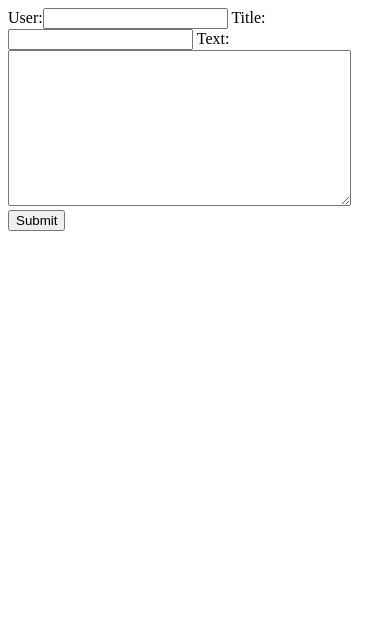
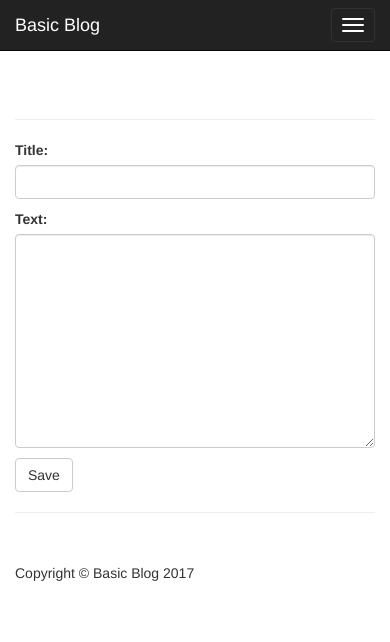
Before and after one commit to HellWithin/python, a Django app: page /5/edit/ in a window 390 px wide. Shown: the top 642 px of the page. Run offline with Django 3.2, Linux system fonts and the light colour scheme; parts of the project's set-up code (start-up, migrations or seed data) failed here and were passed over; some libraries are stand-ins or nearby versions.

Commit message:
Edit changes

```diff
--- a/blog/forms.py
+++ b/blog/forms.py
@@ -2,7 +2,21 @@ from django import forms
 from blog.models import Article
 
 # Create the form class.
-class ArticleForm(forms.ModelForm):
+class ArticleView(forms.ModelForm):
     class Meta:
         model = Article
         fields = ['user', 'title', 'text']
+        widgets = {
+            'user': forms.TextInput(attrs={'class': 'form-control'}),
+            'title': forms.TextInput(attrs={'class': 'form-control'}),
+            'text': forms.Textarea(attrs={'class': 'form-control'})
+        }
+
+class ArticleEdit(forms.ModelForm):
+    class Meta:
+        model = Article
+        fields = ['title', 'text']
+        widgets = {
+            'title': forms.TextInput(attrs={'class': 'form-control'}),
+            'text': forms.Textarea(attrs={'class': 'form-control'})
+        }
--- /dev/null
+++ b/blog/templates/blog/base.html
@@ -0,0 +1,59 @@
+<!DOCTYPE html>
+<html lang="en">
+<head>
+    <meta charset="UTF-8">
+    <title>Title</title>
+    {% load bootstrap3 %}
+
+    {% bootstrap_css %}
+    {% bootstrap_javascript %}
+    {% load static %}
+    <link href="{% static 'blog/style.css' %}" rel="stylesheet">
+</head>
+<body>
+
+<nav class="navbar navbar-inverse navbar-fixed-top" role="navigation">
+    <div class="container">
+        <div class="navbar-header">
+            <button type="button" class="navbar-toggle" data-toggle="collapse"
+                    data-target="#bs-example-navbar-collapse-1">
+                <span class="sr-only">Toggle navigation</span>
+                <span class="icon-bar"></span>
+                <span class="icon-bar"></span>
+                <span class="icon-bar"></span>
+            </button>
+            <a class="navbar-brand" href="/">Basic Blog</a>
+        </div>
+        <div class="collapse navbar-collapse" id="bs-example-navbar-collapse-1">
+            <ul class="nav navbar-nav">
+                <li>
+                    <a href="/create/">Create article</a>
+                </li>
+            </ul>
+        </div>
+    </div>
+</nav>
+
+<div class="container">
+
+    <div class="row">
+        <div class="col-lg-12">
+            <h1 class="page-header">{% block page_title %}{% endblock %}</h1>
+        </div>
+    </div>
+
+    {% block content %}{% endblock %}
+
+    <hr>
+
+    <footer>
+        <div class="row">
+            <div class="col-lg-12">
+                <p>Copyright &copy; Basic Blog 2017</p>
+            </div>
+        </div>
+    </footer>
+
+</div>
+</body>
+</html>
--- a/blog/templates/blog/edit.html
+++ b/blog/templates/blog/edit.html
@@ -1,14 +1,11 @@
-<!DOCTYPE html>
-<html lang="en">
-<head>
-    <meta charset="UTF-8">
-    <title>Title</title>
-</head>
-<body>
-    <form action="" method="post">
-    {% csrf_token %}
-    {{ form }}
-    <input type="submit" value="Submit" />
-    </form>
-</body>
-</html>
+{% extends "blog/base.html" %}
+
+{% load bootstrap3 %}
+
+{% block content %}
+<form action="" method="post">
+{% csrf_token %}
+{{ form.as_p }}
+{% bootstrap_button "Save" button_type="submit" button_class="btn btn-default" %}
+</form>
+{% endblock %}
--- a/blog/views.py
+++ b/blog/views.py
@@ -5,23 +5,37 @@ from __future__ import unicode_literals
 from django.shortcuts import render, get_object_or_404
 from django.http import HttpResponseRedirect
 from django.urls import reverse_lazy
+from django.forms import ModelForm, Textarea
+from django.core.paginator import Paginator, EmptyPage, PageNotAnInteger
 
 from models import Article
-from forms import ArticleForm
-
+from forms import ArticleView, ArticleEdit
 
 def index(request):
-    latest_articles_list = Article.objects.order_by('-pub_date')[:5]
-    context = {'latest_articles_list': latest_articles_list}
-    return render(request, 'blog/index.html', context)
+    articles_list = Article.objects.order_by('-pub_date')
+    paginator = Paginator(articles_list, 2)
 
+    page = request.GET.get('page')
+
+    try:
+        articles = paginator.page(page)
+    except PageNotAnInteger:
+        # If page is not an integer, deliver first page.
+        articles = paginator.page(1)
+    except EmptyPage:
+        # If page is out of range (e.g. 9999), deliver last page of results.
+        articles = paginator.page(paginator.num_pages)
+
+    return render(request, 'blog/index.html', {'articles': articles})
 
 def article_edit(request, article_id=None):
     article = None
     if article_id:
         article = get_object_or_404(Article, pk=article_id)
+        form = ArticleEdit(request.POST or None, instance=article)
+    else:
+        form = ArticleView(request.POST or None, instance=article)
 
-    form = ArticleForm(request.POST or None, instance=article)
     if form.is_valid():
         form.save()
         return HttpResponseRedirect(reverse_lazy('index'))
--- a/requirements.txt
+++ b/requirements.txt
@@ -1 +1,2 @@
 Django==1.11
+django-bootstrap3
--- /dev/null
+++ b/static/blog/style.css
@@ -0,0 +1,16 @@
+body {
+    padding-top: 70px;
+}
+
+footer {
+    margin: 50px 0;
+}
+
+h3 {
+    margin-top: 0;
+}
+
+.col-md-5 h4 {
+    color: grey;
+    font-size: 14px;
+}
```
Also changed, not shown: blog/templates/blog/article.html (+11 -14 lines), blog/templates/blog/index.html (+32 -18 lines), mysite/settings.py (+7 -1 lines).
